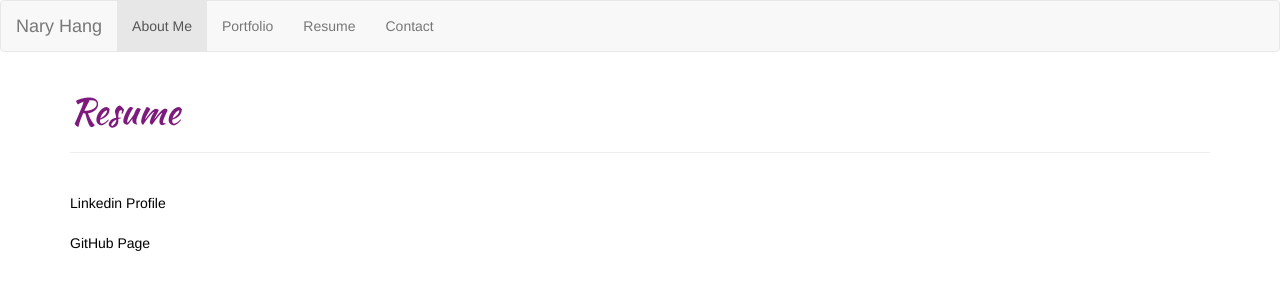
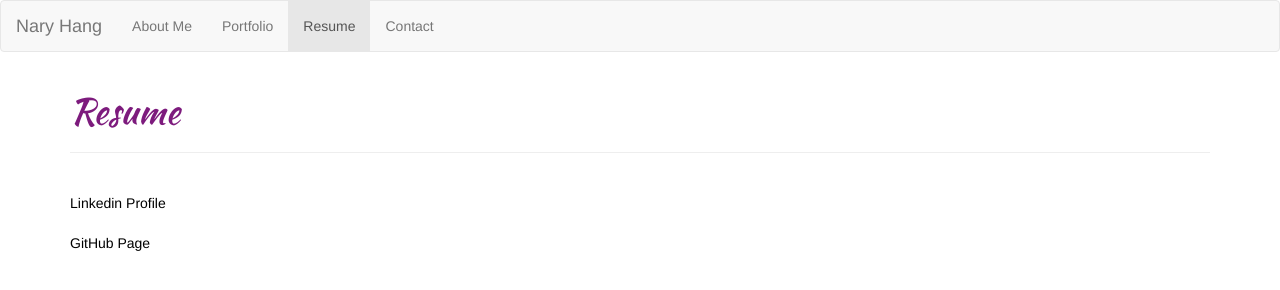
Before and after one commit to naryhang/my_portfolio, a plain HTML site: page resume.html in a window 1280 px wide. Drawn offline with nearby package versions, Linux system fonts and the light colour scheme.

Commit message:
edit links active

```diff
--- a/resume.html
+++ b/resume.html
@@ -18,9 +18,9 @@
             <a class="navbar-brand" href="#">Nary Hang</a>
           </div>
           <ul class="nav navbar-nav">
-            <li class="active"><a href="index.html">About Me</a></li>
+            <li><a href="index.html">About Me</a></li>
             <li><a href="portfolio.html">Portfolio</a></li>
-            <li><a href="resume.html">Resume</a></li>
+            <li class="active"><a href="resume.html">Resume</a></li>
             <li><a href="contact.html">Contact</a></li>
           </ul>
         </div>
```
